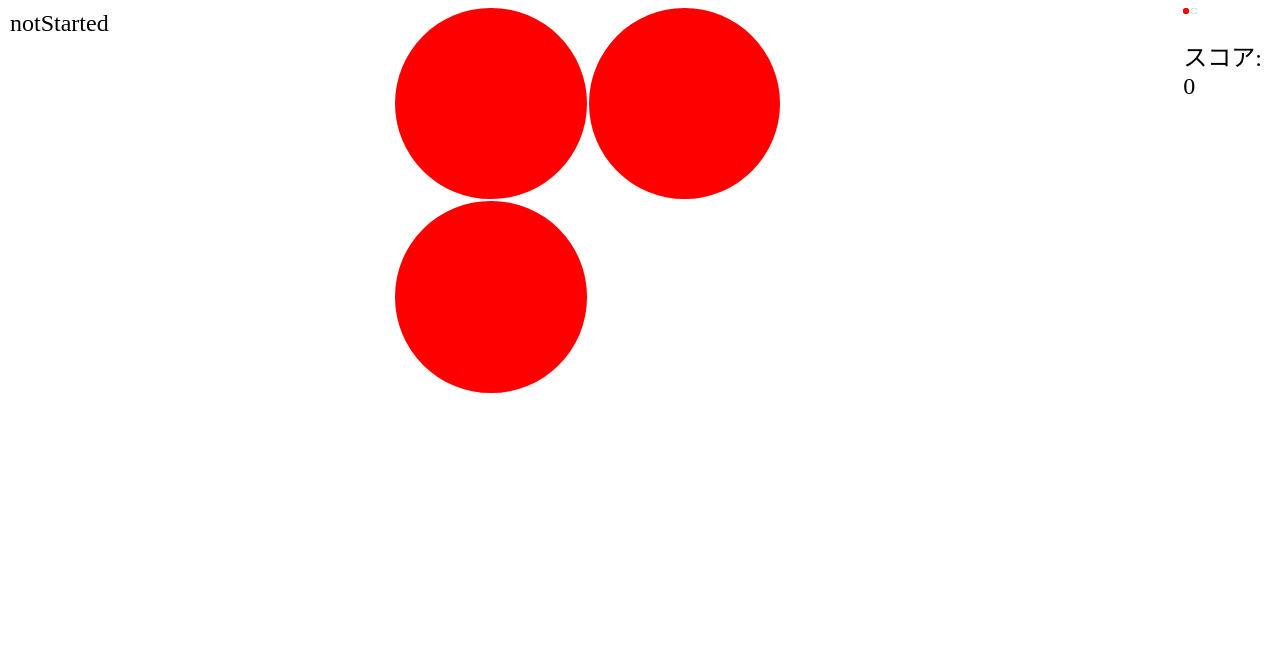
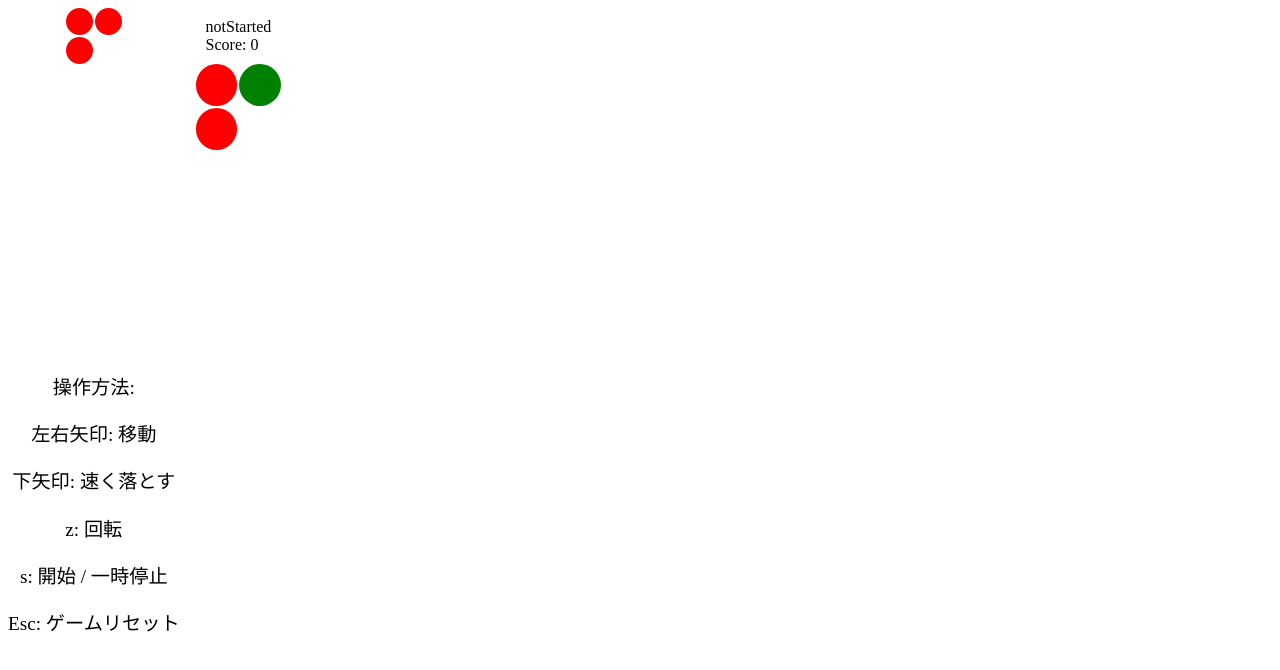
Before and after one commit to hakanai03/puyopuyo, a React (Vite) app: page / in a window 1280 px wide. Shown: the top 670 px of the page. Built offline with nearby package versions, Linux system fonts and the light colour scheme.

Commit message:
add useResizeObserver

```diff
--- a/src/features/ui/board/GameBoard.tsx
+++ b/src/features/ui/board/GameBoard.tsx
@@ -2,6 +2,7 @@ import React, { useEffect, useRef } from "react";
 import { Board } from "../../../types/Board";
 import { useGameConfig } from "../../providers/GameConfigProvider";
 import { useGameStateContext } from "../../providers/GameStateProvider";
+import { useResizeObserver } from "../../utils/useResizeObserver";
 import { Puyo } from "./Puyo";
 
 const renderFixedPuyo = (
@@ -18,21 +19,15 @@ export const GameBoard: React.FC = () => {
   const { state } = useGameStateContext();
   const containerRef = useRef<HTMLDivElement>(null);
 
-  useEffect(() => {
-    const handleResize = () => {
+  const onResize = (width: number, height: number) => {
     if (containerRef.current) {
-        const width = containerRef.current.clientWidth;
       containerRef.current.style.height = `${
         (width / state.fixedBoard[0].length) * state.fixedBoard.length
       }px`;
     }
   };
-    handleResize();
-    window.addEventListener("resize", handleResize);
-    return () => {
-      window.removeEventListener("resize", handleResize);
-    };
-  }, [state.fixedBoard]);
+
+  useResizeObserver(containerRef, onResize);
 
   const containerStyle: React.CSSProperties = {
     display: "grid",
@@ -44,8 +39,6 @@ export const GameBoard: React.FC = () => {
   };
 
   const gridSize = state.fixedBoard[0].length;
-
-  console.log(state.fixedBoard);
 
   return (
     <div ref={containerRef} style={containerStyle}>
--- a/src/features/ui/status/GameStatus.tsx
+++ b/src/features/ui/status/GameStatus.tsx
@@ -1,18 +1,19 @@
 import React from "react";
-import { useGameStateContext } from "../../providers/GameStateProvider";
+import {useGameStateContext} from "../../providers/GameStateProvider";
 
 export const GameStatus: React.FC = () => {
   const { state } = useGameStateContext();
 
   const gameStatusStyle: React.CSSProperties = {
-    position: "absolute",
-    top: 0,
-    left: 0,
     backgroundColor: "rgba(255, 255, 255, 0.8)",
     padding: "10px",
     borderRadius: "5px",
-    fontSize: "1.5em",
   };
 
-  return <div style={gameStatusStyle}>{state.gameStatus}</div>;
+  return (
+    <div style={gameStatusStyle}>
+      {state.gameStatus}
+      <div>Score: {state.score}</div> {/* スコア表示を追加 */}
+    </div>
+  );
 };
--- a/src/features/ui/status/NextPuyo.tsx
+++ /dev/null
@@ -1,39 +0,0 @@
-import React from "react";
-import { PuyoPuyo } from "../../../types/PuyoPuyo";
-import { Puyo } from "../board/Puyo";
-
-interface NextPuyoProps {
-  nextPuyoPuyo: PuyoPuyo;
-  gridSize: number;
-}
-
-export const NextPuyo: React.FC<NextPuyoProps> = ({
-  nextPuyoPuyo,
-  gridSize,
-}) => {
-  return (
-    <div
-      style={{
-        display: "grid",
-        gridTemplateColumns: `repeat(2, ${gridSize}px)`,
-        gridTemplateRows: `repeat(2, ${gridSize}px)`,
-        gridGap: "2px",
-      }}
-    >
-      {[
-        nextPuyoPuyo.topLeft,
-        nextPuyoPuyo.topRight,
-        nextPuyoPuyo.bottomLeft,
-        nextPuyoPuyo.bottomRight,
-      ].map((puyo, index) => (
-        <Puyo
-          key={`next-${index}`}
-          color={puyo.color}
-          x={puyo.x % 2}
-          y={Math.floor(puyo.y / 2)}
-          gridSize={gridSize}
-        />
-      ))}
-    </div>
-  );
-};
--- /dev/null
+++ b/src/features/ui/status/NextPuyoPuyo.tsx
@@ -0,0 +1,47 @@
+import React, { useEffect, useRef } from "react";
+import { PuyoPuyo } from "../../../types/PuyoPuyo";
+import { useGameStateContext } from "../../providers/GameStateProvider";
+import { useResizeObserver } from "../../utils/useResizeObserver";
+import { Puyo } from "../board/Puyo";
+
+export const NextPuyoPuyo: React.FC = () => {
+  const { state } = useGameStateContext();
+  const containerRef = useRef<HTMLDivElement>(null);
+  const { nextPuyoPuyo } = state;
+
+  const containerStyle: React.CSSProperties = {
+    display: "grid",
+    gridTemplateColumns: "repeat(2, 1fr)",
+    gridTemplateRows: "repeat(2, 1fr)",
+    gridGap: "2px",
+    width: "100%",
+  };
+
+  const onResize = (width: number, height: number) => {
+    if (containerRef.current) {
+      containerRef.current.style.height = `${width}px`;
+    }
+  };
+  useResizeObserver(containerRef, onResize);
+
+  const puyos = [
+    nextPuyoPuyo.topLeft,
+    nextPuyoPuyo.topRight,
+    nextPuyoPuyo.bottomLeft,
+    nextPuyoPuyo.bottomRight,
+  ];
+
+  return (
+    <div ref={containerRef} style={containerStyle}>
+      {puyos.map((puyo, index) => (
+        <Puyo
+          key={`next-${index}`}
+          color={puyo.color}
+          x={index % 2}
+          y={Math.floor(index / 2)}
+          gridSize={2}
+        />
+      ))}
+    </div>
+  );
+};
--- /dev/null
+++ b/src/features/utils/useResizeObserver.ts
@@ -0,0 +1,26 @@
+import { useEffect } from "react";
+
+export const useResizeObserver = (
+  containerRef: React.RefObject<HTMLDivElement>,
+  callback: (width: number, height: number) => void
+) => {
+  useEffect(() => {
+    const handleResize = () => {
+      if (containerRef.current) {
+        const width = containerRef.current.clientWidth;
+        const height = containerRef.current.clientHeight;
+        callback(width, height);
+      }
+    };
+
+    if (containerRef.current) {
+      const resizeObserver = new ResizeObserver(handleResize);
+      resizeObserver.observe(containerRef.current);
+
+      return () => {
+        resizeObserver.disconnect();
+      };
+    }
+  }, [containerRef, callback]);
+};
+;
--- a/src/pages/PuyoPuyoGame.tsx
+++ b/src/pages/PuyoPuyoGame.tsx
@@ -1,31 +1,22 @@
 import React from "react";
-import { useGameStateContext } from "../features/providers/GameStateProvider";
 import { GameBoard } from "../features/ui/board/GameBoard";
 import { KeyboardHandler } from "../features/ui/inputs/keyboardHandler";
 import { Instructions } from "../features/ui/instructions/Instructions";
 import { GameStatus } from "../features/ui/status/GameStatus";
-import { NextPuyo } from "../features/ui/status/NextPuyo";
+import { NextPuyoPuyo } from "../features/ui/status/NextPuyoPuyo";
 
 export const PuyoPuyoGame: React.FC = () => {
-  const { state } = useGameStateContext();
-
   return (
-    <>
-      <GameStatus />
-      <KeyboardHandler />
-      <div style={{ display: "flex" }}>
+    <div style={{ display: "flex" }}>
+      <div>
+        <KeyboardHandler />
         <GameBoard />
-        <div style={{ marginLeft: "1rem" }}>
-          <NextPuyo
-            nextPuyoPuyo={state.nextPuyoPuyo}
-            gridSize={state.fixedBoard[0].length}
-          />
-          <div style={{ marginTop: "1rem", fontSize: "1.5rem" }}>
-            スコア: {state.score}
-          </div>
-        </div>
+        <Instructions />
       </div>
-      <Instructions />
-    </>
+      <div style={{ marginLeft: "16px" }}>
+        <GameStatus />
+        <NextPuyoPuyo />
+      </div>
+    </div>
   );
 };
```
Lines whose indentation alone changed are shown as unchanged.
